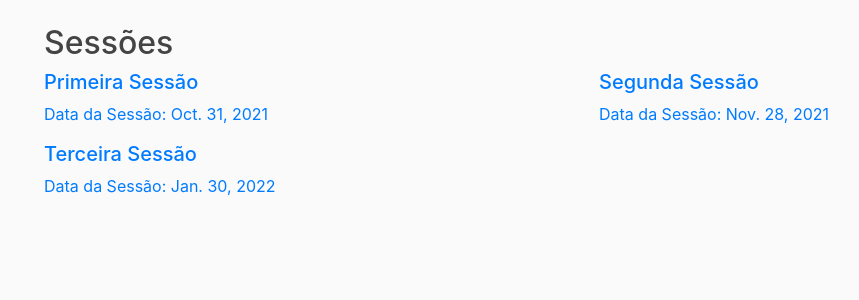
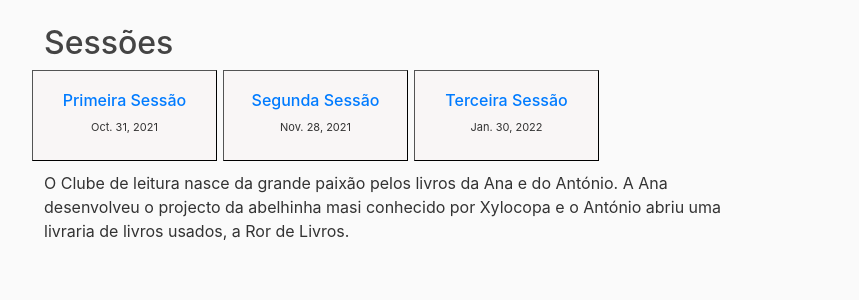
Before and after one commit to mfreitas64/django_books, a Django app: page / in a window 1280 px wide. Shown: the part 56-356 px from the top of the page, without its empty margins (56-915 px from the left). Run offline with Django 4.2, Linux system fonts and the light colour scheme; data comes from the database, SQL or seed files in the repository; both versions use the stored data as it was after the commit; some libraries are stand-ins or nearby versions.

Commit message:
changes-20122022

```diff
--- a/books/models.py
+++ b/books/models.py
@@ -11,6 +11,8 @@ class Sessoes(models.Model):
 class Books(models.Model):
     sessaoid = models.ForeignKey(Sessoes, on_delete=models.CASCADE)
     book_name = models.CharField(max_length=100)
+    author = models.CharField(max_length=50, default='Autor')
     description = models.CharField(max_length=250)
     sinopse = models.TextField()
     image = models.ImageField(upload_to='books/')
+    presented_by = models.CharField(max_length=50, default='Autor')
--- a/books/static/books/main.css
+++ b/books/static/books/main.css
@@ -10,6 +10,11 @@ body {
 
   ul {
     margin: 0;
+  }
+
+  p {
+    margin-top: 5px ;
+    margin-bottom: 5px ;
   }
 
   .bg-steel {
@@ -82,3 +87,19 @@ body {
   .account-heading {
     font-size: 2.5rem;
   }
+
+  .book {
+    border: 1px outset black;
+    padding-top: 20px;
+    padding-right: 20px;
+    padding-bottom: 20px;
+    padding-left: 20px;
+    background-color: rgb(249, 246, 246);
+    text-align: center;
+  }
+
+  .margens {
+    margin-left: 3px;
+    margin-right: 3px;
+    margin-bottom: 5px;
+  }
--- a/books/templates/books/base.html
+++ b/books/templates/books/base.html
@@ -23,7 +23,7 @@
     <header class="site-header">
         <nav class="navbar navbar-expand-md navbar-dark bg-steel fixed-top">
           <div class="container">
-            <a class="navbar-brand mr-4" href="{% url 'book:index' %}"> Club de Leitura</a>
+            <a class="navbar-brand mr-4" href="{% url 'book:index' %}">Club de Leitura</a>
             <button class="navbar-toggler" type="button" data-toggle="collapse" data-target="#navbarToggle" aria-controls="navbarToggle" aria-expanded="false" aria-label="Toggle navigation">
             <span class="navbar-toggler-icon"></span>
             </button>
--- a/books/templates/books/index.html
+++ b/books/templates/books/index.html
@@ -5,18 +5,25 @@
 <div class="col-12">
     <h2 class="text-left" style="margin-top: 0.3rem;">Sessões</h2>
 </div>
-<div class="container-fluid">
-    <div class="row">
+<div class="container">
+    <div class="row" justify-content-start>
         {% if displaybook %}
             {% for c in displaybook %}
-            <div class="col-md-6">
-                    <h5><a href="{% url 'book:detalhe' c.id%}"> {{ c.title }} </h5>
-                    <p>Data da Sessão: {{ c.sessao_date }}</p>
+            <div class="col-md-2 book margens">
+                    <h6><a href="{% url 'book:detalhe' c.id%}"> {{ c.title }}</a></h6>
+                    <p style="font-size:11px">{{ c.sessao_date }}</p>
             </div>
             {% endfor %}
         {% else %}
             <p>Não há sessões</p>
         {% endif %}
+        <div class="col-md-8">
+            <p>O Clube de leitura nasce da grande paixão pelos livros
+                da Ana e do António. A Ana desenvolveu o projecto da abelhinha
+                masi conhecido por Xylocopa e o António abriu uma livraria de
+                livros usados, a Ror de Livros.
+            </p>
+        </div>
     </div>
 </div>
 {% endblock content %}
--- a/books/views.py
+++ b/books/views.py
@@ -28,7 +28,6 @@ class DetalhesLivro(DetailView):
 
     def get_context_data(self, **kwargs):
         context = super().get_context_data(**kwargs)
-#        context ['sessao'] = Sessoes.objects.values('title')
         context ['sessao'] = Books.objects.select_related('sessaoid').get(pk=self.kwargs['pk'])
         return context
 
--- a/django_books/settings.py
+++ b/django_books/settings.py
@@ -11,6 +11,8 @@ https://docs.djangoproject.com/en/4.1/ref/settings/
 """
 
 from pathlib import Path
+import mimetypes
+mimetypes.add_type("text/css", ".css", True)
 
 # Build paths inside the project like this: BASE_DIR / 'subdir'.
 BASE_DIR = Path(__file__).resolve().parent.parent
```
Also changed, not shown: books/templates/books/detalhe.html (+7 -4 lines), books/templates/books/detalhe_livro.html (+11 -9 lines), books/media/books/550x.webp (added), books/migrations/0003_books_author_books_presented_by.py (added), booksdb.sqlite3.
